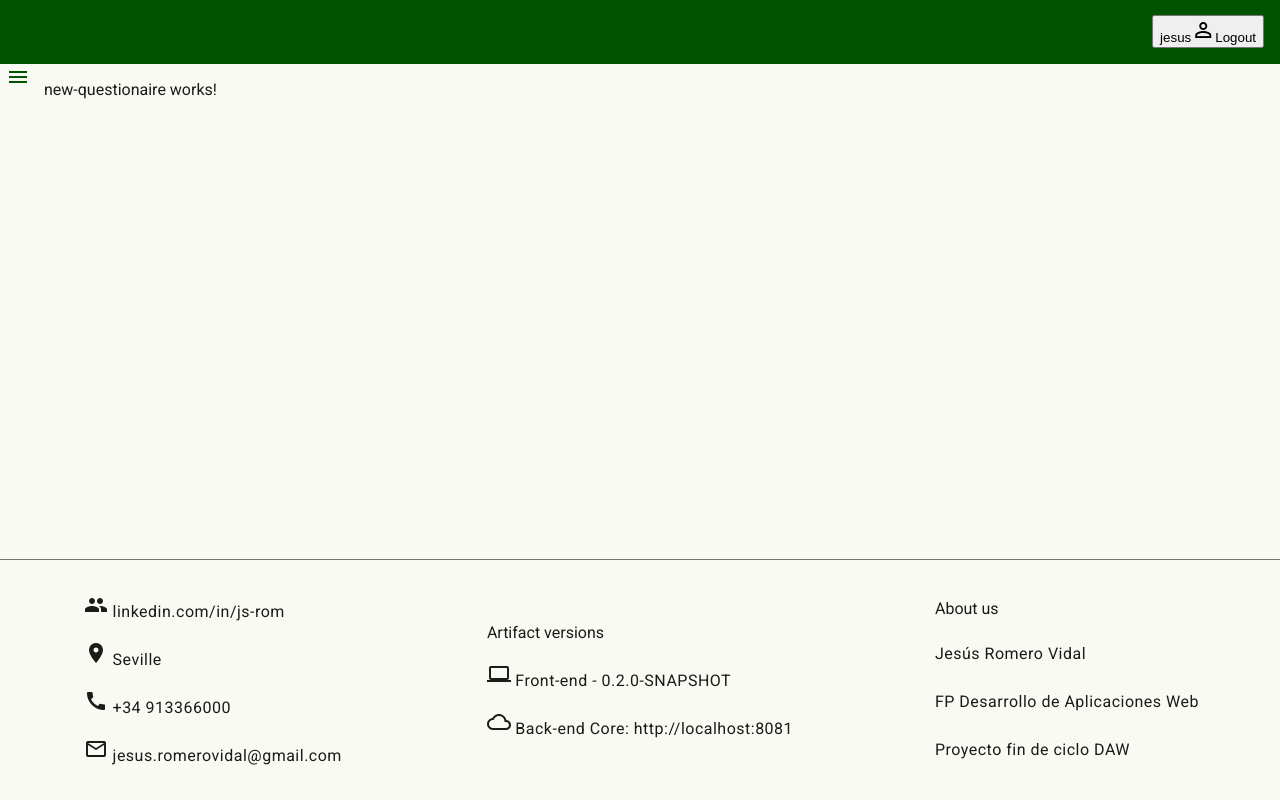
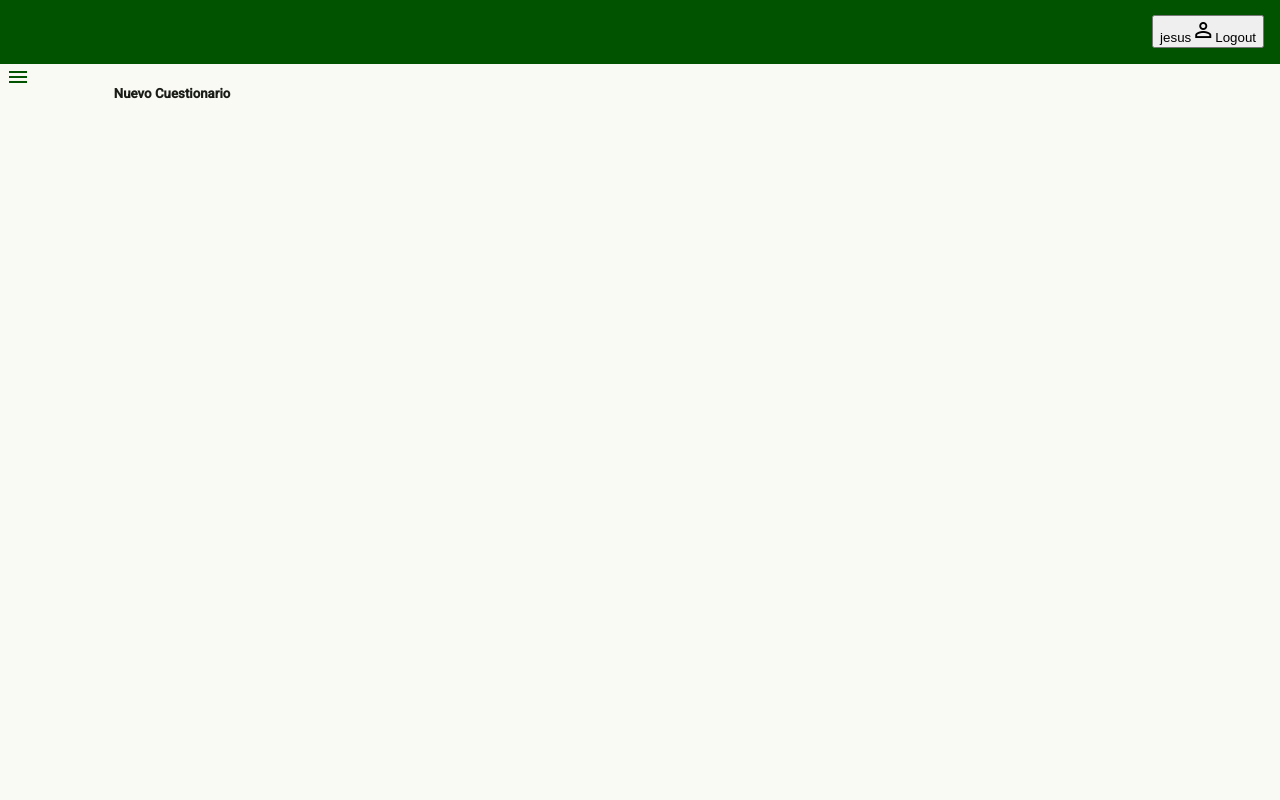
Before and after one commit to js-rom/test-app-frontend, an Angular app: page /admin/questionaires/new in a window 1280 px wide. Shown: the top 800 px of the page. Built offline with nearby package versions, Linux system fonts and the light colour scheme.

Commit message:
add Layout to NewQuestionaire #1

```diff
--- a/src/app/features/admin/questionaire/new-questionaire/new-questionaire.component.html
+++ b/src/app/features/admin/questionaire/new-questionaire/new-questionaire.component.html
@@ -1 +1,7 @@
-<p>new-questionaire works!</p>
+<section class="layout">
+    <div class="leftSide"></div>
+    <div class="body">
+        <h1>Nuevo Cuestionario</h1>
+    </div>
+    <div class="rightSide"></div>
+</section>
--- /dev/null
+++ b/src/app/features/admin/questionaire/new-questionaire/new-questionaire.component.scss
@@ -0,0 +1,16 @@
+
+.layout {
+    width: 100%;
+
+    display: grid;
+    grid-template-areas: "leftSide body rightSide";
+
+    grid-template-columns: 5% 1fr 5%;
+    grid-template-rows:  1fr;
+    min-height: 100dvh;
+    gap: 8px;
+  }
+
+  .leftSide { grid-area: leftSide; }
+  .body { grid-area: body; }
+  .rightSide { grid-area: rightSide; }
--- a/src/app/features/admin/questionaire/new-questionaire/new-questionaire.component.ts
+++ b/src/app/features/admin/questionaire/new-questionaire/new-questionaire.component.ts
@@ -4,7 +4,7 @@ import { Component } from '@angular/core';
   selector: 'app-new-questionaire',
   imports: [],
   templateUrl: './new-questionaire.component.html',
-  styleUrl: './new-questionaire.component.css'
+  styleUrl: './new-questionaire.component.scss'
 })
 export class NewQuestionaireComponent {
 
```
Also changed, not shown: src/app/features/admin/questionaire/new-questionaire/new-questionaire.component.css (deleted).
